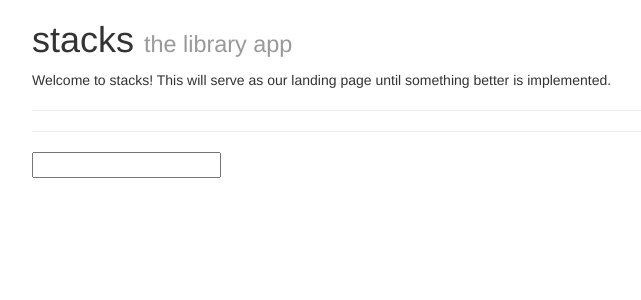
After one commit to PyMNtos/stacks, a Django app: page / in a window 1280 px wide. The commit adds this page. Shown: the top 300 px of the page, without its empty margins (38-679 px from the left). Run offline with Django 3.2, Linux system fonts and the light colour scheme; data that the repository does not hold is empty.

Commit message:
added index template and routing. Fixed bootstrap.

```diff
--- a/stacks/library/templates/base.html
+++ b/stacks/library/templates/base.html
@@ -1,9 +1,10 @@
 {% load staticfiles %}
 
-<html>
+<!DOCTYPE html>
+<html lang="en">
     <head>
         <title>PyMNtos Library</title>
-        <link href="{% static "css/bootstrap.min.css" %}" type="text/css" />
+        <link href="{% static "css/bootstrap.min.css" %}" rel="stylesheet">
     </head>
     <body>
 
--- /dev/null
+++ b/stacks/library/templates/index.html
@@ -0,0 +1,23 @@
+{% extends "base.html" %}
+
+{% block content %}
+
+<div class="container">
+  <h1>{{ section.title }} <small>{{ section.subtitle }}</small></h1>
+  Welcome to stacks! This will serve as our landing page until something better
+  is implemented.
+  <hr>
+  <ul class="horizontal-carousel">
+    {% for book in books %}
+    <li>
+      <a href="">
+	<img src="{{book.thumb}}">
+      </a>
+      {{book.title}}
+    </li>
+    {% endfor %}
+  </ul>
+  <hr>
+  <input type="text" data-role="search"></input>
+</div>
+{% endblock %}
--- a/stacks/library/views.py
+++ b/stacks/library/views.py
@@ -9,3 +9,11 @@ def showBooks(request):
     return render(request, "books.html", { 'books': books })
 
 # Create your views here.
+
+def showIndex(request):
+    books = Book.objects.all()
+    section = {'title': 'stacks',
+               'subtitle' : 'the library app'}
+    return render(request,
+                  "index.html",
+                  { 'books': books, 'section': section})
--- a/stacks/stacks/settings.py
+++ b/stacks/stacks/settings.py
@@ -88,5 +88,5 @@ USE_TZ = True
 STATIC_URL = '/static/'
 
 STATICFILES_DIRS = (
-    os.path.join(BASE_DIR, "static"),
+    os.path.join(BASE_DIR, "stacks/static"),
 )
--- a/stacks/stacks/urls.py
+++ b/stacks/stacks/urls.py
@@ -10,7 +10,7 @@ urlpatterns = patterns('',
     # url(r'^blog/', include('blog.urls')),
 
     url(r'^admin/', include(admin.site.urls)),
-
+    url(r'^$', "library.views.showIndex"),
     url(r'books/', "library.views.showBooks"),
 
 
```
Also changed, not shown: stacks/library/templates/books.html (indentation only), stacks/stacks/static/css/bootstrap-theme.css (renamed from stacks/static/css/bootstrap-theme.css), stacks/stacks/static/css/bootstrap-theme.min.css (renamed from stacks/static/css/bootstrap-theme.min.css), stacks/stacks/static/css/bootstrap.css (renamed from stacks/static/css/bootstrap.css), stacks/stacks/static/css/bootstrap.min.css (renamed from stacks/static/css/bootstrap.min.css), stacks/stacks/static/fonts/glyphicons-halflings-regular.ttf (renamed from stacks/static/fonts/glyphicons-halflings-regular.ttf), stacks/stacks/static/fonts/glyphicons-halflings-regular.woff (renamed from stacks/static/fonts/glyphicons-halflings-regular.woff), stacks/stacks/static/js/bootstrap.js (renamed from stacks/static/js/bootstrap.js), stacks/stacks/static/js/bootstrap.min.js (renamed from stacks/static/js/bootstrap.min.js), 4 other files.
